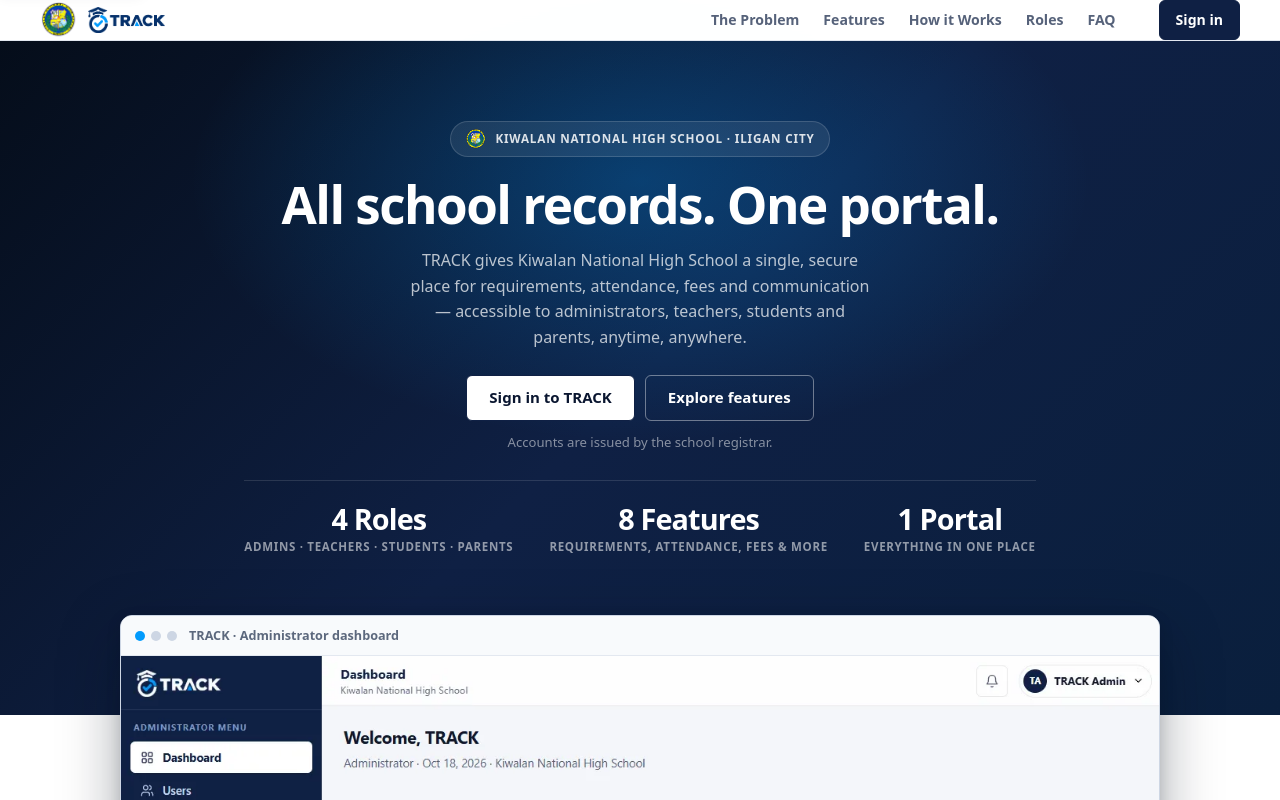
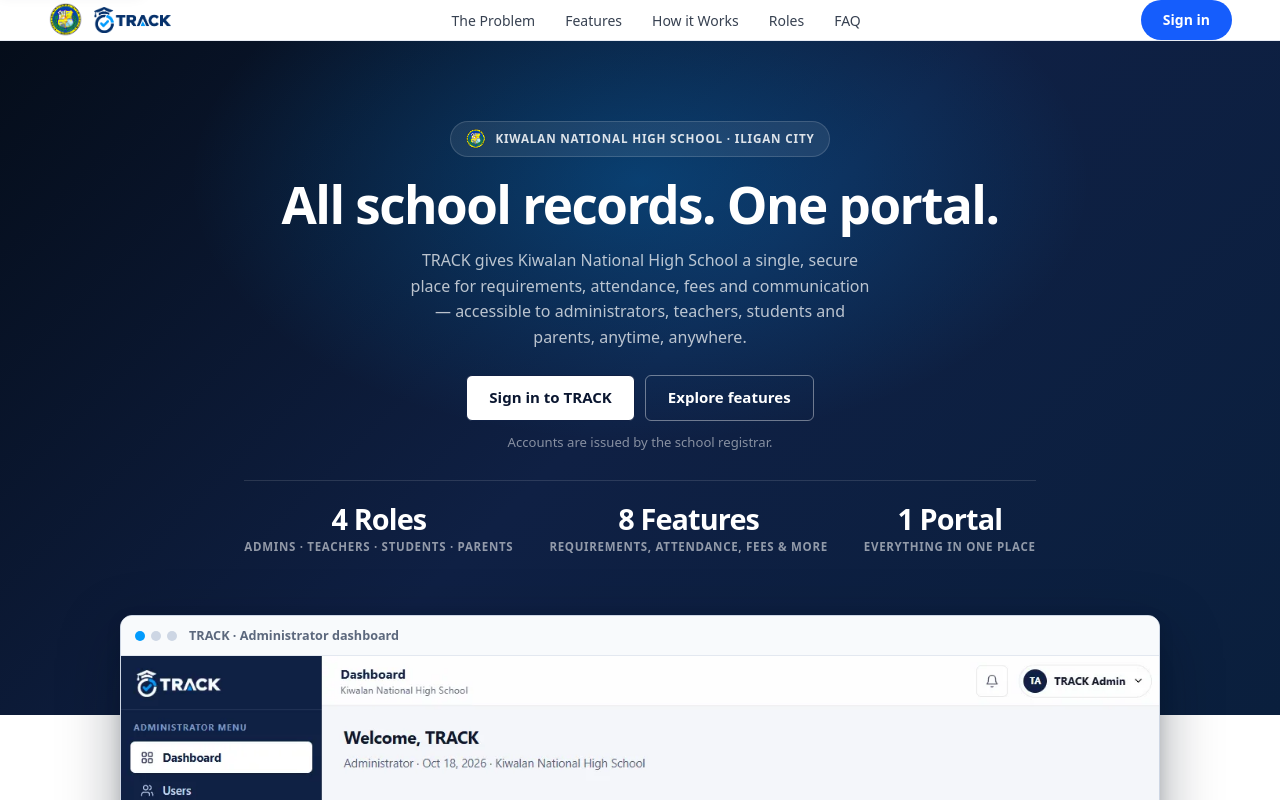
Before and after one commit to arcnesipac3-art/TRACK-capstone, a React (Vite) app in the folder frontend/: page / in a window 1280 px wide. Built offline with nearby package versions, Linux system fonts and the light colour scheme; no server answers.

Commit message:
feat: redesign landing nav to match eGov style  pure white, centered links, blue pill CTA

```diff
--- a/frontend/src/App.css
+++ b/frontend/src/App.css
@@ -1277,23 +1277,17 @@
 .landing-skip:focus { transform: translateY(0); }
 
 /* --- Navigation --- */
-/* Pinned to the top of the window so the section links stay reachable on a
-   long read. Translucent over the hero gradient, with a blur to keep the copy
-   underneath legible as it scrolls past. */
 .landing-nav {
   position: sticky;
   top: 0;
   z-index: 20;
   display: flex;
   align-items: center;
-  gap: 16px;
-  padding: 0 40px;
-  height: 68px;
-  border-bottom: 1px solid var(--border);
-  background: rgba(255, 255, 255, 0.96);
-  backdrop-filter: blur(10px);
-  -webkit-backdrop-filter: blur(10px);
-  /* Prevent children from ever overflowing the nav bar width */
+  gap: 24px;
+  padding: 0 48px;
+  height: 72px;
+  border-bottom: 1px solid #e8ecf4;
+  background: #ffffff;
   min-width: 0;
 }
 
@@ -1305,32 +1299,57 @@
 }
 
 .landing-nav-seal {
-  width: 38px;
-  height: 38px;
+  width: 36px;
+  height: 36px;
   border-radius: 50%;
   flex: 0 0 auto;
   object-fit: contain;
 }
 
+/* Center the nav links between brand and CTA */
 .landing-nav-links {
   display: flex;
   align-items: center;
-  gap: 2px;
+  gap: 4px;
   margin-left: auto;
-  margin-right: 16px;
-}
+  margin-right: auto;
+}
+
 .landing-nav-links a {
-  padding: 7px 11px;
-  border-radius: var(--radius-sm);
-  color: var(--text-muted);
-  font-size: 0.88rem;
+  padding: 7px 13px;
+  border-radius: 6px;
+  color: #374151;
+  font-size: 0.875rem;
+  font-weight: 500;
+  white-space: nowrap;
+  text-decoration: none;
+  transition: color 0.15s ease, background 0.15s ease;
+}
+
+.landing-nav-links a:hover {
+  background: #F3F4F6;
+  color: #111827;
+  text-decoration: none;
+}
+
+/* CTA button — solid blue pill, matches eGov "Download App" */
+.landing-nav > .btn.btn-primary {
+  flex-shrink: 0;
+  background: #155DFC;
+  color: #fff;
+  border: none;
+  border-radius: 999px;
+  padding: 9px 22px;
+  font-size: 0.875rem;
   font-weight: 600;
   white-space: nowrap;
-}
-.landing-nav-links a:hover {
-  background: var(--gray-100);
-  color: var(--navy-800);
+  transition: background 0.15s ease, box-shadow 0.15s ease;
   text-decoration: none;
+}
+
+.landing-nav > .btn.btn-primary:hover {
+  background: #1148d4;
+  box-shadow: 0 4px 12px rgba(21, 93, 252, 0.3);
 }
 
 /* Mobile hamburger button — hidden on desktop */
@@ -2819,8 +2838,7 @@
   .problem-grid { grid-template-columns: repeat(2, minmax(0, 1fr)); }
   .trust-grid { grid-template-columns: repeat(2, minmax(0, 1fr)); }
   /* Landing page — tablet */
-  .landing-nav { padding: 0 24px; }
-  .landing-hero { padding: 64px 24px 140px; }
+  .landing-nav { padding: 0 24px; }  .landing-hero { padding: 64px 24px 140px; }
   .landing-preview { margin-top: -90px; padding: 0 24px 60px; }
   .landing-section { padding: 60px 24px; }
   .landing-cta { padding: 60px 24px; }
@@ -2886,8 +2904,7 @@
 
   .landing-nav { padding: 0 16px; height: 60px; }
   .landing-nav-links { display: none; }
-  .landing-nav-menu-btn { display: flex; }
-  .landing-hero { padding: 52px 16px 110px; }
+  .landing-nav-menu-btn { display: flex; }  .landing-hero { padding: 52px 16px 110px; }
   .landing-preview { margin-top: -60px; padding: 0 12px 48px; }
   .landing-section { padding: 48px 16px; }
   .problem-grid { grid-template-columns: minmax(0, 1fr); }
```
